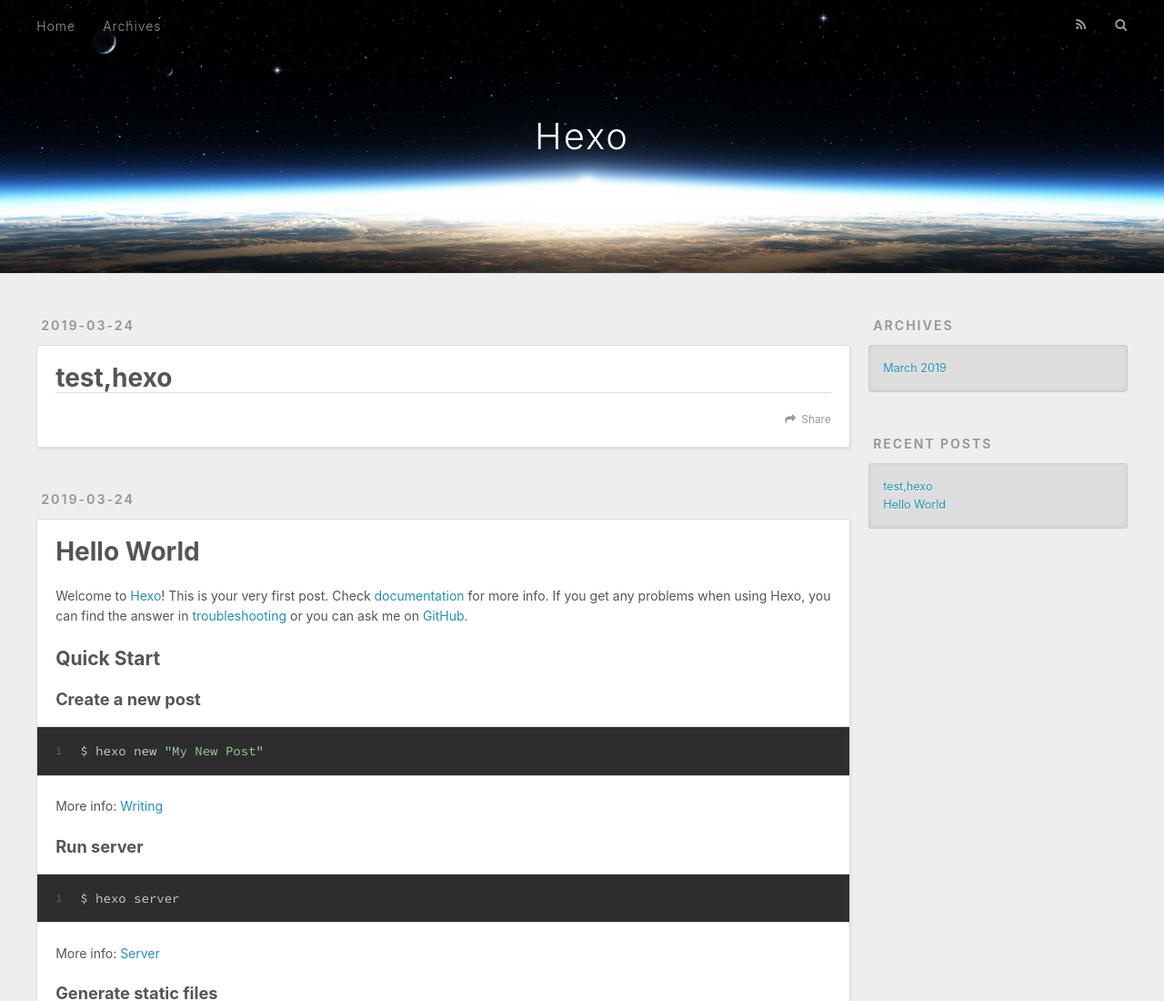
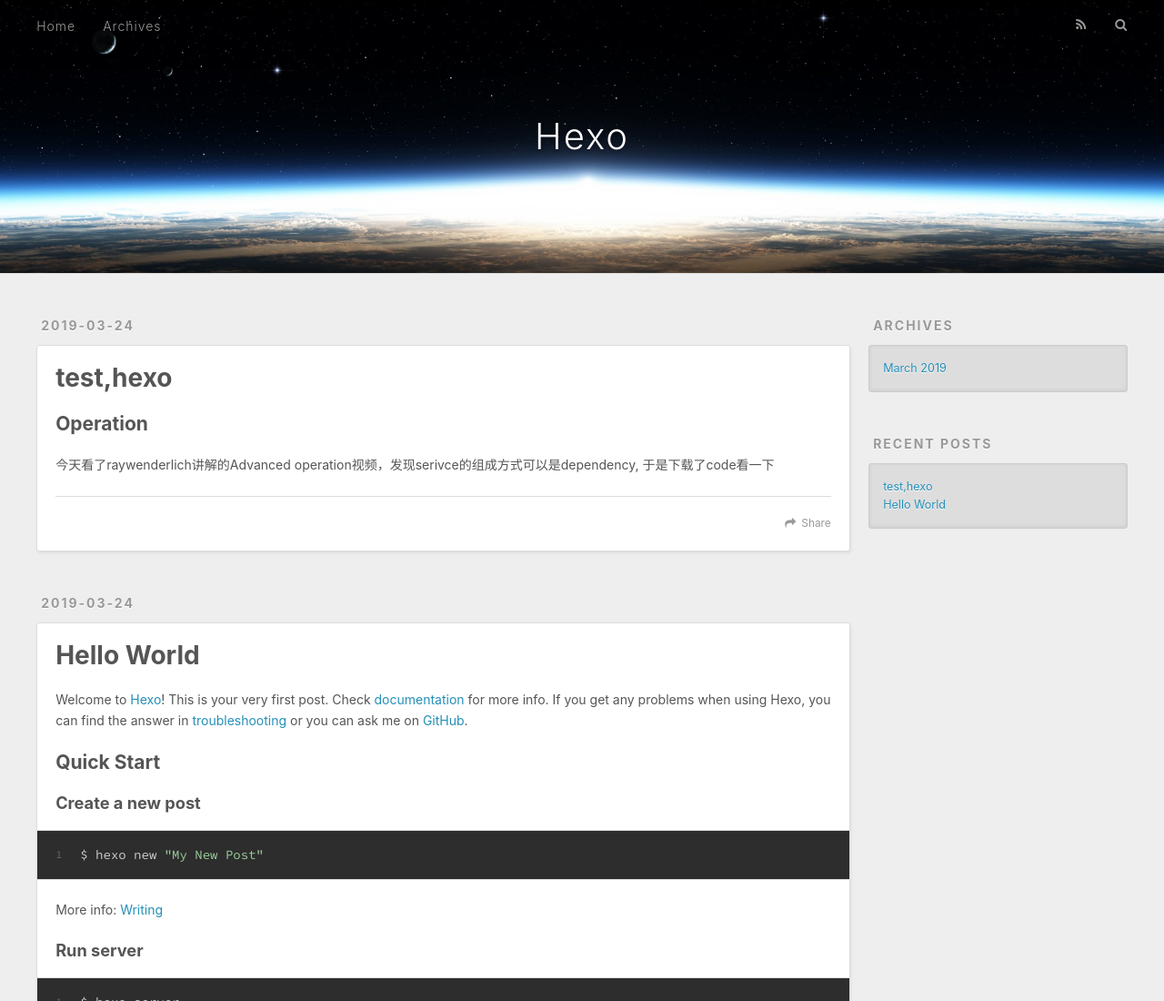
Before and after one commit to TechXBusiness/TechXBusiness.github.io, a plain HTML site: page index.html in a window 1280 px wide. Shown: the top 1100 px of the page at 91% size. Drawn offline with nearby package versions, Linux system fonts and the light colour scheme.

Commit message:
Site updated: 2019-03-24 15:32:58

```diff
--- a/index.html
+++ b/index.html
@@ -84,6 +84,7 @@
 
     <div class="article-entry" itemprop="articleBody">
 
+        <h2 id="Operation"><a href="#Operation" class="headerlink" title="Operation"></a>Operation</h2><p>今天看了raywenderlich讲解的Advanced operation视频，发现serivce的组成方式可以是dependency, 于是下载了code看一下</p>
 
 
     </div>
```
Also changed, not shown: 2019/03/24/test-hexo/index.html (+6 -2 lines).
